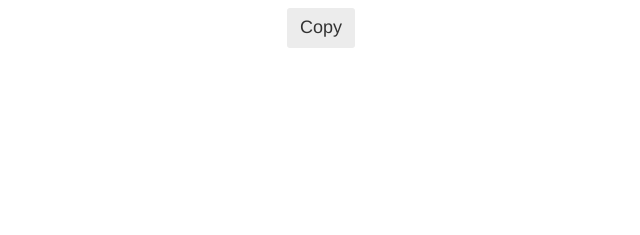
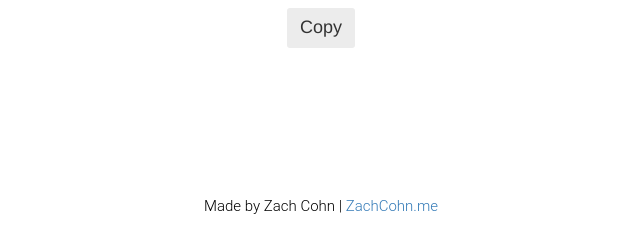
Before and after one commit to zachicecreamcohn/talkbabytome, a Flask app: page /babyipsum in a window 1280 px wide. Shown: the part 565-800 px from the top of the page, without its empty margins (319-959 px from the left). Run offline with Flask 2, Linux system fonts and the light colour scheme; some libraries are stand-ins or nearby versions.

Commit message:
added footer

```diff
--- a/static/style.css
+++ b/static/style.css
@@ -1,3 +1,5 @@
+
+
 .english_input {
     width: 80vw;
     height: 25vw;
@@ -196,3 +198,22 @@ td {
       height: 100vh !important;
       max-height: fit-content !important;
   }
+
+
+
+
+  #footer {
+    position: fixed;
+    bottom: 0;
+    width: 100%;
+    height: fit-content;
+    padding-left: 90hw;
+    padding-top: 1vh;
+    padding-bottom: 1vh;
+    background-color: rgb(255, 255, 255);
+    color: rgb(0, 0, 0);
+    font-size: 1.5rem;
+    font-family: 'Roboto', sans-serif;
+    font-weight: 300;
+    text-align: center;
+  }
--- a/templates/index.html
+++ b/templates/index.html
@@ -58,7 +58,6 @@
     {% endblock %}
 
 
-
-
+<div id="footer"><p>Made by Zach Cohn | <a href="http://zachcohn.me" target="_blank">ZachCohn.me</a></p></div>
 </body>
 </html>
```
